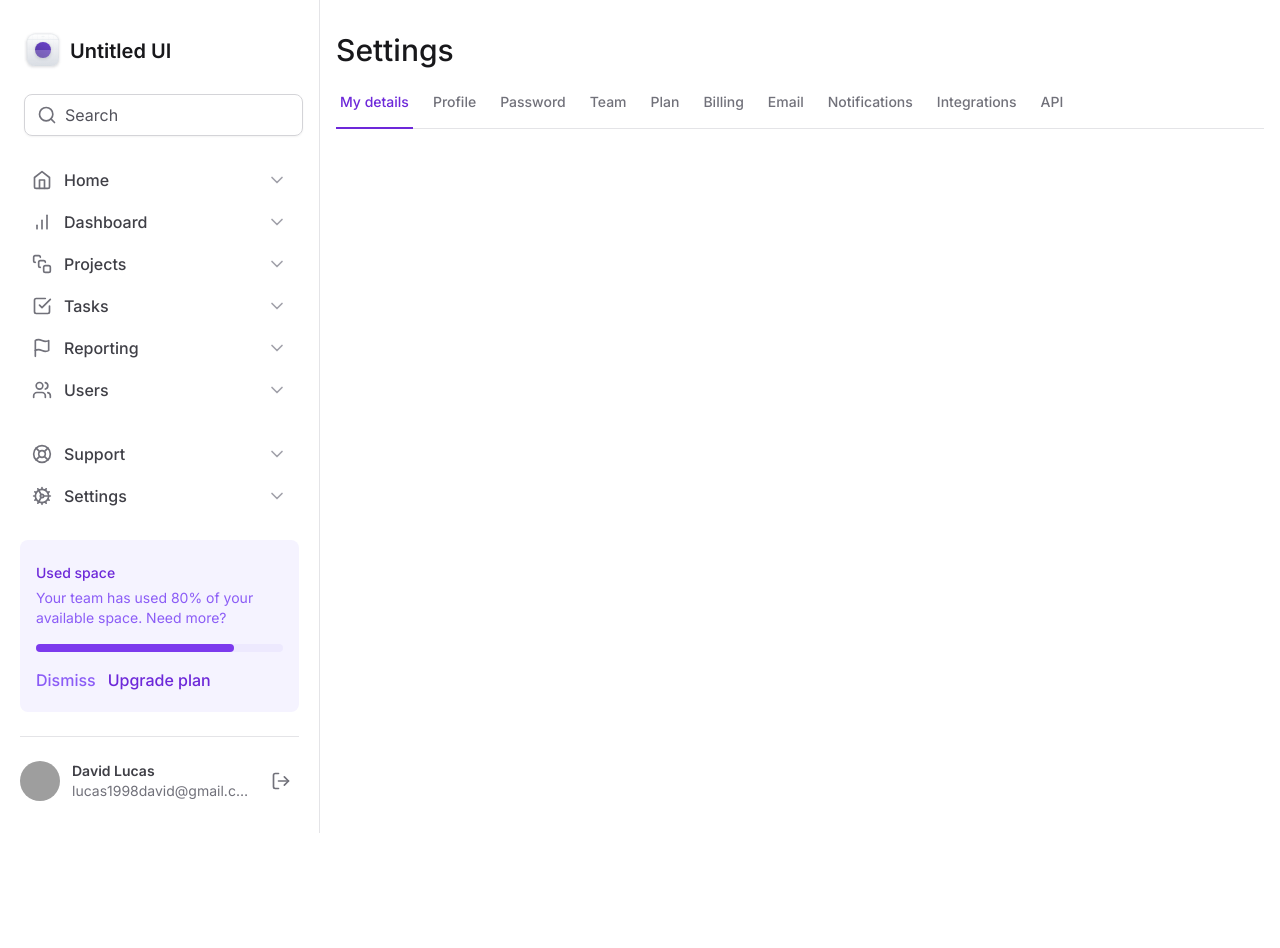
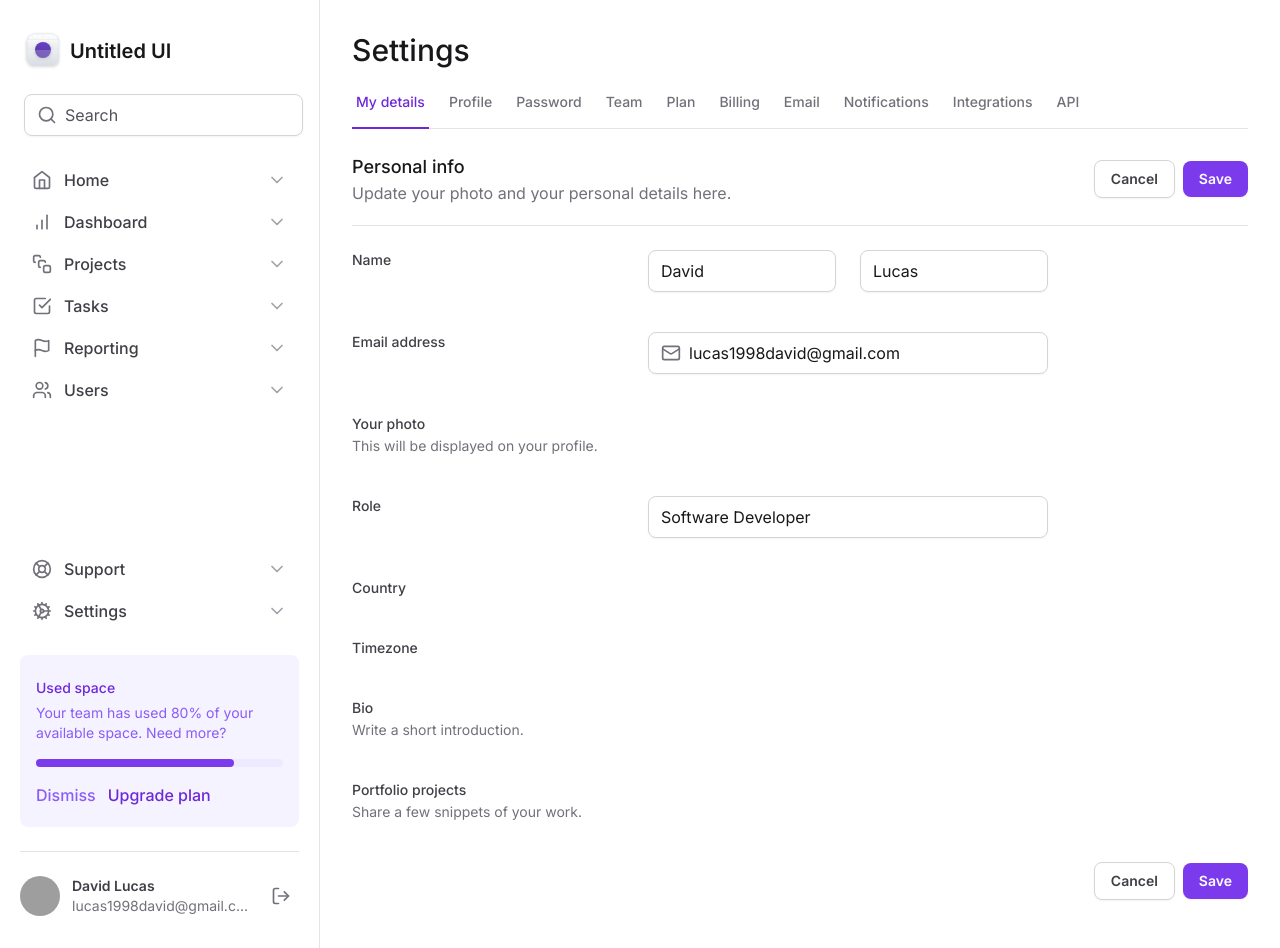
Before and after one commit to thereallucas98/tailwind-dashboard, a Next.js app: page / in a window 1280 px wide. Before the commit the page ends 833 px from the top, so only its background shows below. Built offline with nearby package versions, Linux system fonts and the light colour scheme; grey boxes are pictures that could not be loaded.

Commit message:
initial form

```diff
--- a/src/app/layout.tsx
+++ b/src/app/layout.tsx
@@ -22,7 +22,7 @@
       <body className={inter.className}>
         <div className="grid-cols-app grid min-h-screen">
           <Sidebar />
-          <main className="px-4 pb-12 pt-8">{children}</main>
+          <main className="px-8 pb-12 pt-8">{children}</main>
         </div>
       </body>
     </html>
--- a/src/app/page.tsx
+++ b/src/app/page.tsx
@@ -1,4 +1,6 @@
+import * as Input from '@/components/Input'
 import { SettingsTabs } from '@/components/SettingsTabs'
+import { Mail } from 'lucide-react'
 
 export default function Home() {
   return (
@@ -6,6 +8,152 @@
       <h1 className="text-3xl font-medium text-zinc-900">Settings</h1>
 
       <SettingsTabs />
+
+      <div className="mt-6 flex flex-col">
+        <div className="flex items-center justify-between border-b border-zinc-200 pb-5">
+          <div className="space-y-1">
+            <h2 className="text-lg font-medium text-zinc-900">Personal info</h2>
+            <span className="tex-sm text-zinc-500">
+              Update your photo and your personal details here.
+            </span>
+          </div>
+          <div className="flex items-center gap-2">
+            <button
+              className="rounded-lg border border-zinc-300 px-4 py-2 text-sm font-semibold text-zinc-700 shadow-sm hover:bg-zinc-50"
+              type="button"
+            >
+              Cancel
+            </button>
+            <button
+              className="rounded-lg bg-violet-600 px-4 py-2 text-sm font-semibold text-white shadow-sm hover:bg-violet-700"
+              type="submit"
+              form="settings"
+            >
+              Save
+            </button>
+          </div>
+        </div>
+
+        <form id="settings" className="mt-6 flex w-full flex-col gap-5">
+          <div className="grid-cols-form grid gap-3">
+            <label
+              htmlFor="firstName"
+              className="text-sm font-medium text-zinc-700"
+            >
+              Name
+            </label>
+            <div className="grid grid-cols-2 gap-6">
+              <Input.Root>
+                <Input.Control id="firstName" defaultValue="David" />
+              </Input.Root>
+
+              <Input.Root>
+                <Input.Control defaultValue="Lucas" />
+              </Input.Root>
+            </div>
+            <div />
+          </div>
+
+          <div className="grid-cols-form grid gap-3 pt-5">
+            <label
+              htmlFor="email"
+              className="text-sm font-medium text-zinc-700"
+            >
+              Email address
+            </label>
+            <Input.Root>
+              <Input.Prefix>
+                <Mail className="h-5 w-5 text-zinc-500" />
+              </Input.Prefix>
+              <Input.Control
+                id="email"
+                type="email"
+                defaultValue="lucas1998david@gmail.com"
+              />
+            </Input.Root>
+          </div>
+
+          <div className="grid-cols-form grid gap-3 pt-5">
+            <label
+              htmlFor="email"
+              className="text-sm font-medium text-zinc-700"
+            >
+              Your photo
+              <span className="mt-0.5 block text-sm font-normal text-zinc-500">
+                This will be displayed on your profile.
+              </span>
+            </label>
+            <div />
+          </div>
+
+          <div className="grid-cols-form grid gap-3 pt-5">
+            <label htmlFor="role" className="text-sm font-medium text-zinc-700">
+              Role
+            </label>
+            <Input.Root>
+              <Input.Control id="role" defaultValue="Software Developer" />
+            </Input.Root>
+          </div>
+
+          <div className="grid-cols-form grid gap-3 pt-5">
+            <label
+              htmlFor="country"
+              className="text-sm font-medium text-zinc-700"
+            >
+              Country
+            </label>
+            <div />
+          </div>
+
+          <div className="grid-cols-form grid gap-3 pt-5">
+            <label
+              htmlFor="timezone"
+              className="text-sm font-medium text-zinc-700"
+            >
+              Timezone
+            </label>
+            <div />
+          </div>
+
+          <div className="grid-cols-form grid gap-3 pt-5">
+            <label htmlFor="bio" className="text-sm font-medium text-zinc-700">
+              Bio
+              <span className="mt-0.5 block text-sm font-normal text-zinc-500">
+                Write a short introduction.
+              </span>
+            </label>
+            <div />
+          </div>
+
+          <div className="grid-cols-form grid gap-3 pt-5">
+            <label
+              htmlFor="projects"
+              className="text-sm font-medium text-zinc-700"
+            >
+              Portfolio projects
+              <span className="mt-0.5 block text-sm font-normal text-zinc-500">
+                Share a few snippets of your work.
+              </span>
+            </label>
+            <div />
+          </div>
+
+          <div className="flex items-center justify-end gap-2 pt-5">
+            <button
+              type="button"
+              className="rounded-lg border border-zinc-300 px-4 py-2 text-sm font-semibold text-zinc-700 shadow-sm hover:bg-zinc-50"
+            >
+              Cancel
+            </button>
+            <button
+              type="submit"
+              className="rounded-lg bg-violet-600 px-4 py-2 text-sm font-semibold text-white shadow-sm hover:bg-violet-700"
+            >
+              Save
+            </button>
+          </div>
+        </form>
+      </div>
     </>
   )
 }
--- a/tailwind.config.ts
+++ b/tailwind.config.ts
@@ -7,12 +7,10 @@
       gridTemplateColumns: {
         app: 'minmax(18rem, 20rem) 1fr',
         profile: 'max-content 1fr max-content',
+        form: 'minmax(7.5rem, 17.5rem) minmax(25rem, 1fr) minmax(0, 15rem)',
       },
       maxWidth: {
         app: '700px',
-      },
-      colors: {
-        diego: '#333',
       },
     },
   },
```
